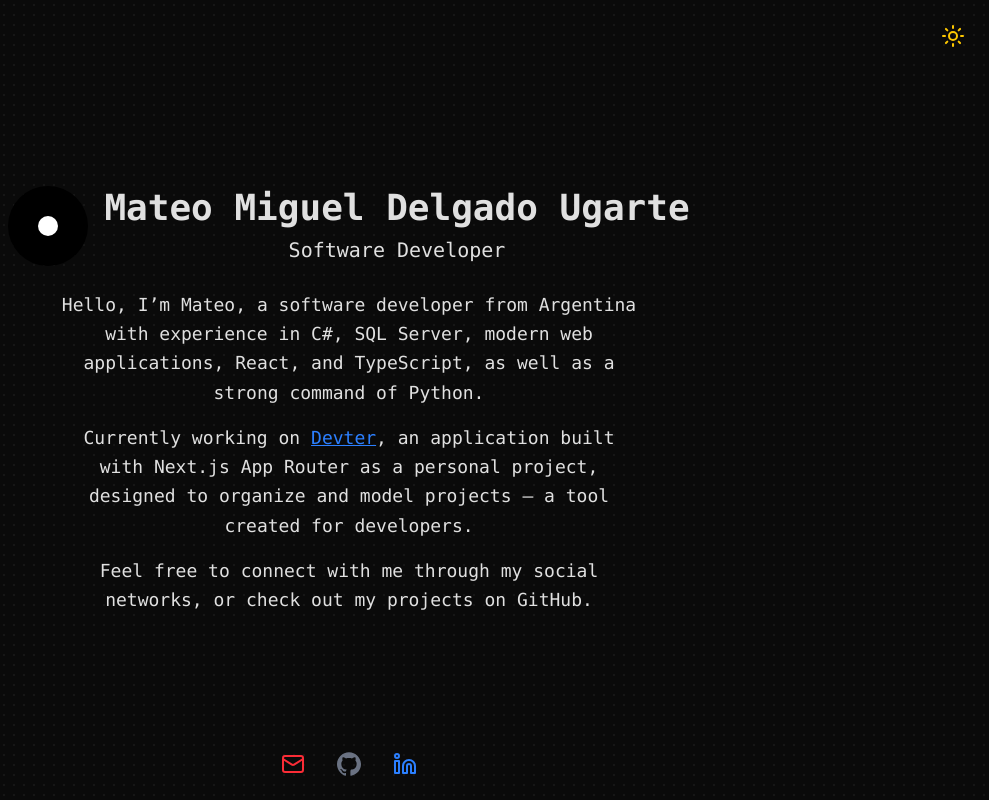
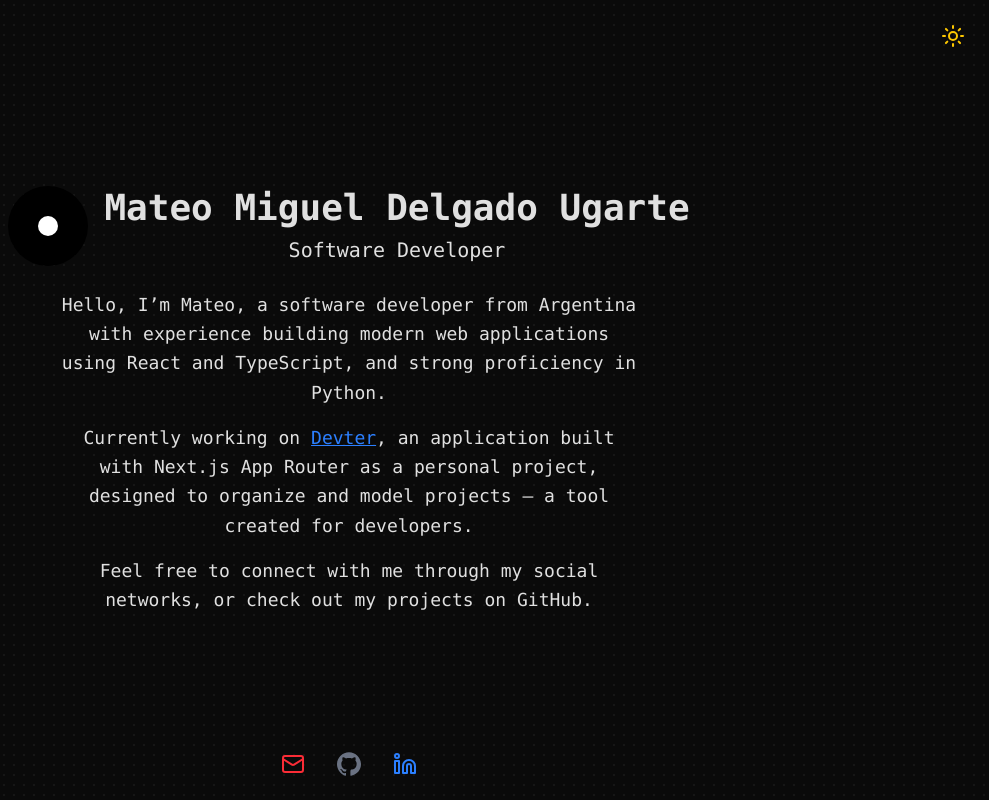
Before and after one commit to MateoDelgadoU/Portfolio-Mateo, a React (Vite) app: page / in a window 1280 px wide. Shown: the whole page, without its empty margins (291-1280 px from the left). Built offline with nearby package versions, Linux system fonts and the light colour scheme.

Commit message:
mejor presentacion

```diff
--- a/src/App.tsx
+++ b/src/App.tsx
@@ -97,9 +97,7 @@ export default function App() {
         </div>
 
         <p className="mb-4 leading-relaxed max-w-xl">
-          Hello, I’m Mateo, a software developer from Argentina with
-          experience in C#, SQL Server, modern web applications, React, and
-          TypeScript, as well as a strong command of Python.
+          Hello, I’m Mateo, a software developer from Argentina with experience building modern web applications using React and TypeScript, and strong proficiency in Python.
         </p>
         <p className="mb-4 leading-relaxed max-w-xl">
           Currently working on{" "}
```
